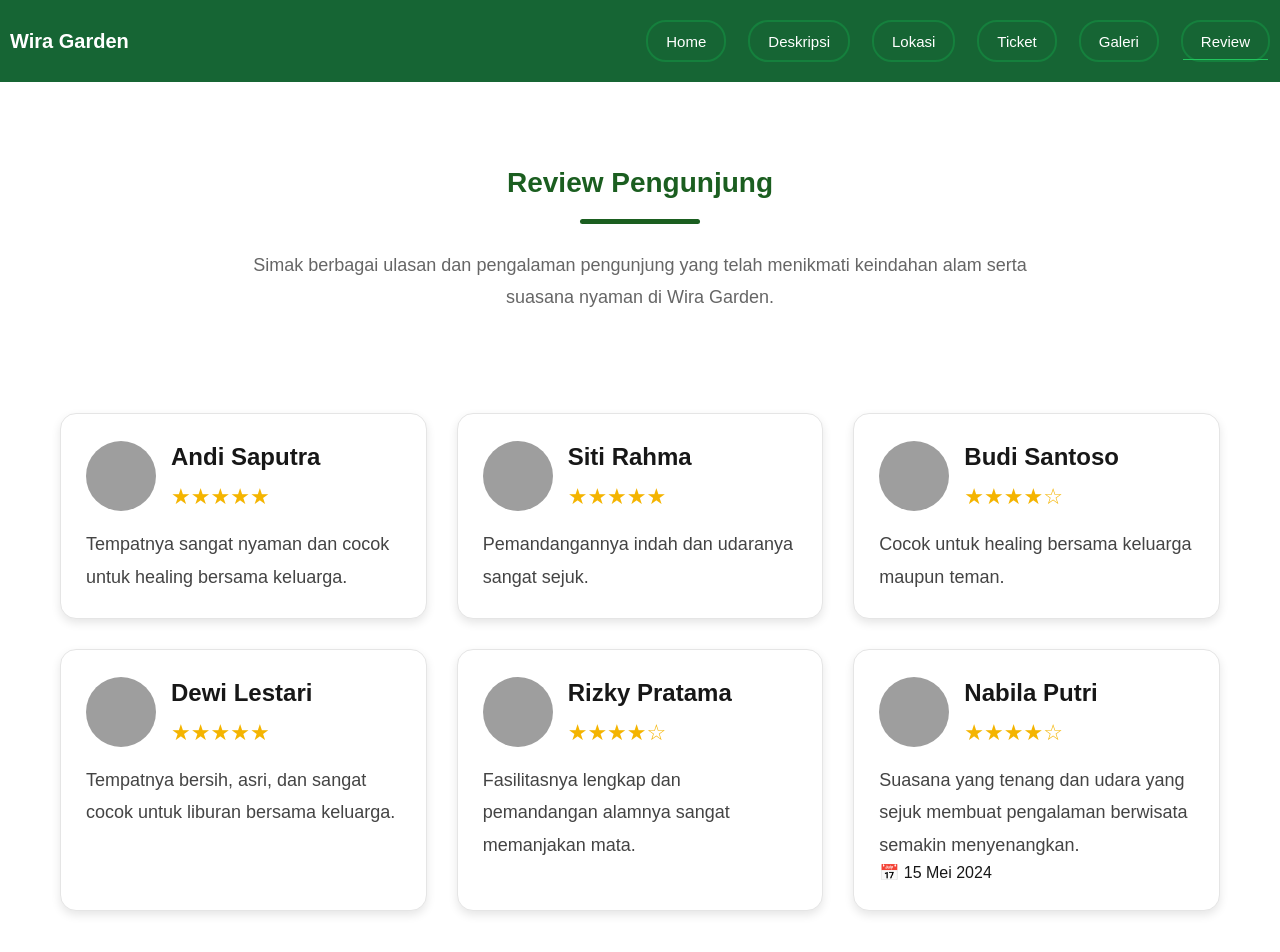
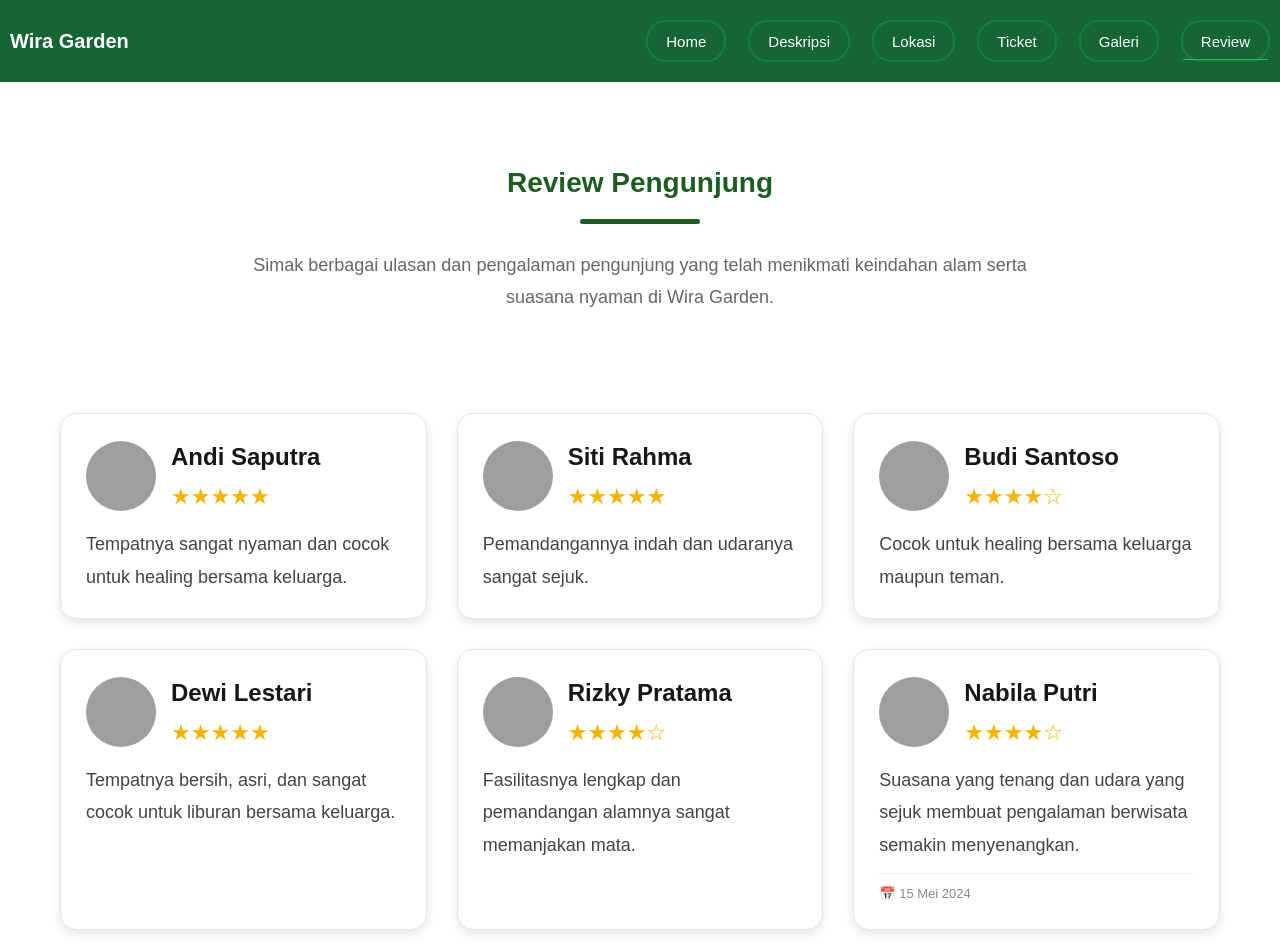
Before and after one commit to jovanakbarsetiodono-code/TI-WEB-24A-SIXTUPLE, a Next.js app in the folder my-app/: page /review in a window 1280 px wide. Shown: the top 952 px of the page. Built offline with nearby package versions, Linux system fonts and the light colour scheme; grey boxes are pictures that could not be loaded.

Commit message:
Menambahkan styling css tanggal ulasan pengunjung

```diff
--- a/my-app/app/review/review.module.css
+++ b/my-app/app/review/review.module.css
@@ -82,3 +82,10 @@
   transform: scale(1.05);
   transition: 0.3s ease;
 }
+.reviewDate {
+  margin-top: 12px;
+  font-size: 13px;
+  color: #888;
+  border-top: 1px solid #eee;
+  padding-top: 10px;
+}
```
